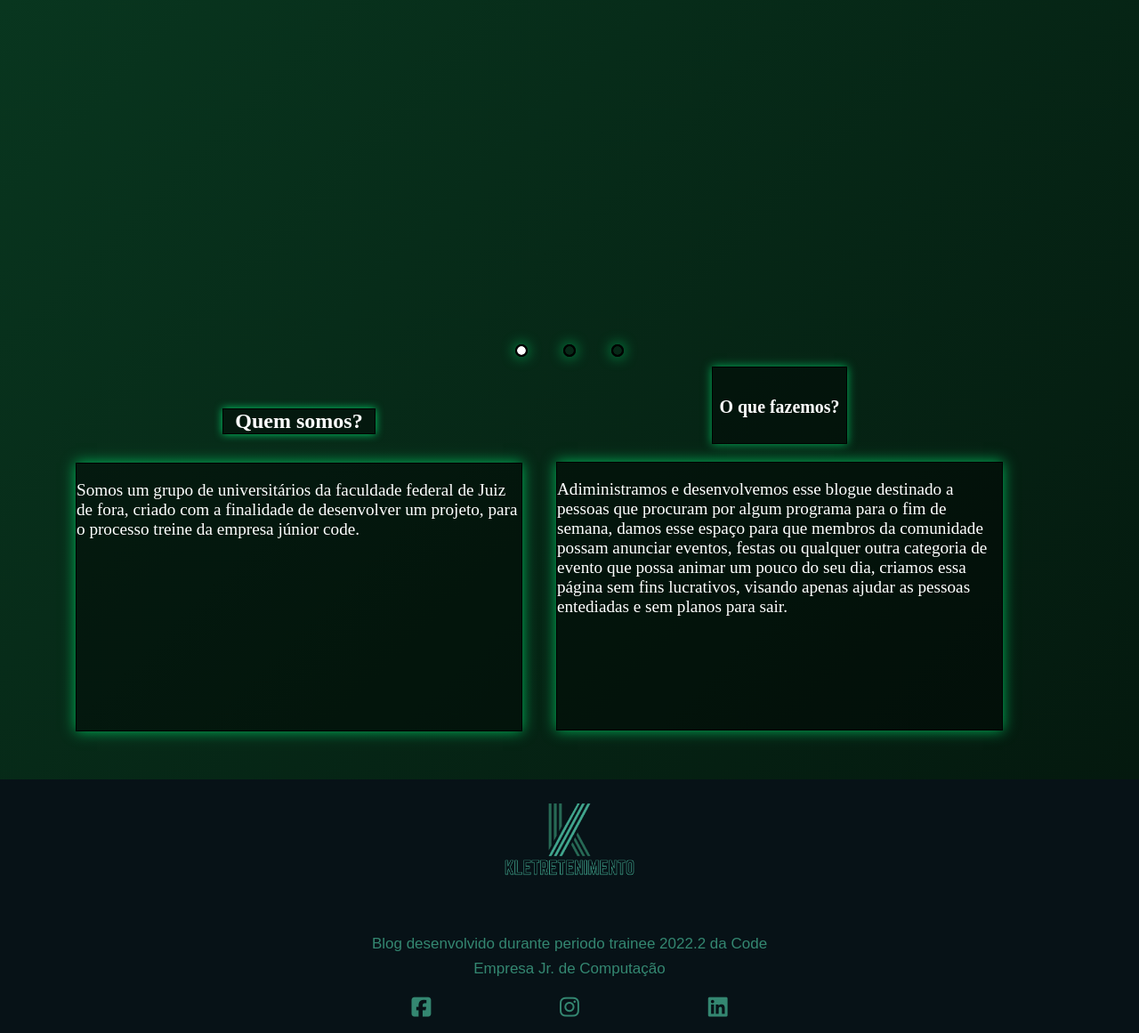
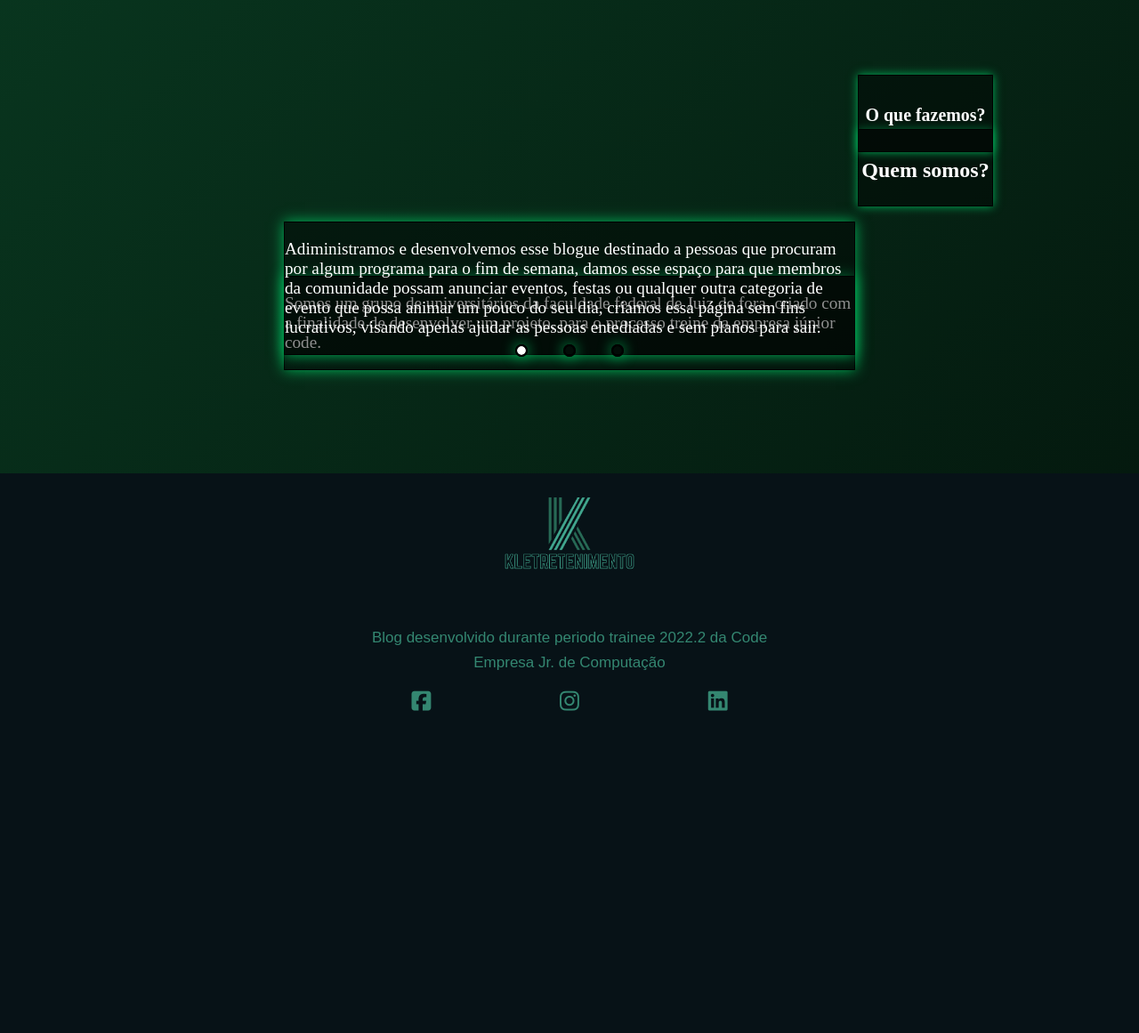
Before and after one commit to KleitonEwerton/kletretenimento, a PHP site: page /app/views/site/landinPage.view.php in a window 1280 px wide. Shown: the part 653-1814 px from the top of the page at 89% size. After the commit the page ends 1452 px from the top, so only its background shows below. Run offline with PHP 8.4, Linux system fonts and the light colour scheme; the template is opened without the code that fills it, so the values that code supplies are empty; some libraries are stand-ins or nearby versions; some web fonts are replaced.

Commit message:
reorganiza algumas coisas do site pra resolve um detalhe

```diff
--- a/app/views/site/landinPage.view.php
+++ b/app/views/site/landinPage.view.php
@@ -17,6 +17,8 @@
 
 <body>
     <?php include __DIR__ . '/../includes/navbar.php' ?>
+
+    <div class="itens-container">
 
 
         <div class="imagem1">
@@ -40,13 +42,13 @@
                 ?>
 
                 <?php foreach ($posts as $post) :
-                if($controle != 0){
+                    if ($controle != 0) {
                         $classe = 'slide';
                     }
                     $controle++;
                 ?>
-            <div class="<?=$classe?>">
-                    <a href='post-visualizacao?id=<?=$post->id?>'><img src="../../../public/assets/<?=$post->imagem?>" alt="<?=$post->tituloDopost?>" ></a>
+                    <div class="<?= $classe ?>">
+                        <a href='post-visualizacao?id=<?= $post->id ?>'><img src="../../../public/assets/<?= $post->imagem ?>" alt="<?= $post->tituloDopost ?>"></a>
                     </div>
                 <?php endforeach; ?>
 
@@ -68,26 +70,27 @@
             </div>
 
         </div>
-
-    <div class="titulo1">
+        <div class="QS-container" id="QuemSomos">
+            <div class="titulo">
                 <h4>Quem somos?</h4>
             </div>
 
-    <div class="texto1">
+            <div class="texto">
                 <p>Somos um grupo de universitários da faculdade federal de Juiz de fora, criado com a finalidade de desenvolver um projeto, para o processo treine da empresa júnior code.
                 <p>
             </div>
 
 
-    <div class="titulo2">
+            <div class="titulo">
                 <h5>O que fazemos?</h5>
             </div>
 
-    <div class="texto2">
+            <div class="texto">
                 <p>Adiministramos e desenvolvemos esse blogue destinado a pessoas que procuram por algum programa para o fim de semana, damos esse espaço para que membros da comunidade possam anunciar eventos, festas ou qualquer outra categoria de evento que possa animar um pouco do seu dia, criamos essa página sem fins lucrativos, visando apenas ajudar as pessoas entediadas e sem planos para sair.
                 <p>
             </div>
-
+        </div>
+    </div>
 
     <?php include __DIR__ . '/../includes/footer.php' ?>
     <script src="../../../public/js/ScriptLandingPage.js"></script>
--- a/public/css/footer.css
+++ b/public/css/footer.css
@@ -75,7 +75,7 @@ footer{
     transition: all 0.5s ease 0s;
 }
 
-li, a{
+.ft-itens li, a{
     font-family: "Montserrat", sans-serif;
     color: #348771;
 }
@@ -98,7 +98,7 @@ li, a{
     font-size: 1rem;
 }
 
-.p{
+.footer-text{
     font-family: "Montserrat", sans-serif;
     color: #348771;
     font-size: 14px;
--- a/public/css/stylesLandingPage.css
+++ b/public/css/stylesLandingPage.css
@@ -8,6 +8,9 @@ body {
     min-height: 851px;
 
 
+}
+.itens-content{
+    width: fit-content;
 }
 @media(max-width: 1023px){
     body{
@@ -65,53 +68,30 @@ h3{
     margin: fill;
 }
 
-h4 {
-    border:1px solid rgb(0, 0, 0);
-    box-shadow: 0 0 10px rgb(0, 206, 104);
-    background: rgba(0, 0, 0, 0.44);
-    color: #ffffff;
-    text-align: center;
-    margin-left: 250px;
-    width: 170px;
-    font-size: 150%;
-    animation-name:profile-imagem;
-    animation-duration: 2s;
-
+.QS-container{
+    display: flex;
+    flex-direction: column;
+    justify-content: space-evenly;
+    align-items: center;
+    margin-top: 50px;
+    width: 100%;
 
 }
-.texto1{
+
+.texto{
     border:1px solid rgb(0, 0, 0);
     box-shadow: 0 0 15px rgb(0, 182, 90);
     background: rgba(0, 0, 0, 0.44);
     color:white;
-    margin-left:85px;
-    width: 500px;
+    width: 50%;
     font-size: 120%;
     animation-name:profile-imagem;
     animation-duration: 2s;
-    display:flex;
-    height: 300px;
-
-
-
-}
-
-.texto2{
-    border:1px solid rgb(0, 0, 0);
-    box-shadow: 0 0 15px rgb(0, 182, 90);
-    background: rgba(0, 0, 0, 0.44);
-    color:white;
-    width: 500px;
-    font-size: 120%;
-    animation-name:profile-imagem;
-    animation-duration: 2s;
-    margin-left: 625px;
-    margin-top: 20px;
-    height: 300px;
+    height: fit-content;
 }
 
 
-.titulo2{
+.titulo{
     border:1px solid rgb(0, 0, 0);
     box-shadow: 0 0 10px rgb(0, 178, 89);
     background: rgba(0, 0, 0, 0.44);
```
Lines whose indentation alone changed are shown as unchanged.
